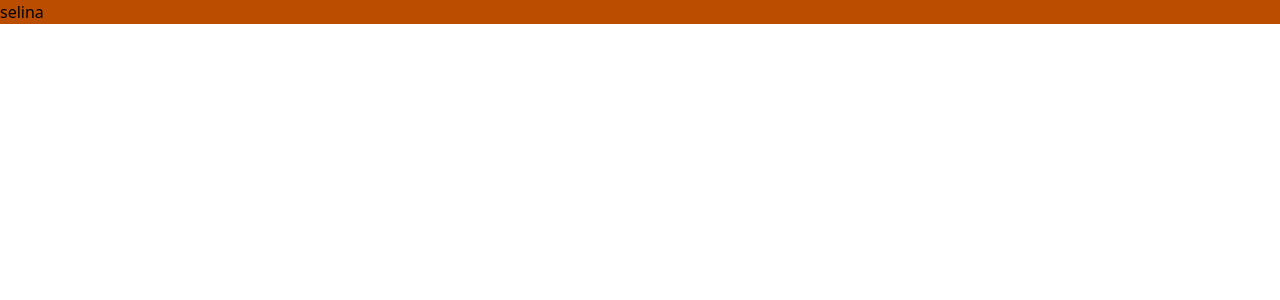
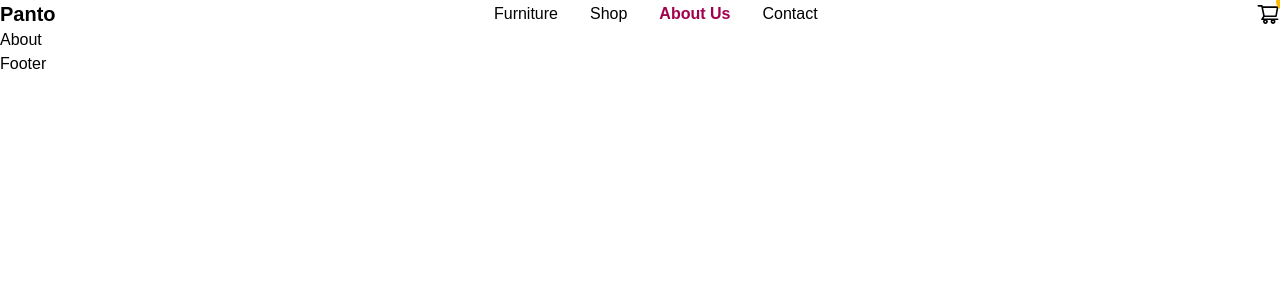
Before and after one commit to selina-islam/Panto-Furniture-Landing-Page, a React (Vite) app: page /about in a window 1280 px wide. Shown: the top 300 px of the page. Built offline with nearby package versions, Linux system fonts and the light colour scheme.

Commit message:
navbar is now ready to view

```diff
--- a/package.json
+++ b/package.json
@@ -13,6 +13,8 @@
     "@tailwindcss/vite": "^4.0.15",
     "react": "^19.0.0",
     "react-dom": "^19.0.0",
+    "react-icons": "^5.5.0",
+    "react-router-dom": "^7.4.0",
     "tailwindcss": "^4.0.15"
   },
   "devDependencies": {
--- a/src/App.jsx
+++ b/src/App.jsx
@@ -1,14 +1,29 @@
 
+import { BrowserRouter, Route, Routes } from 'react-router-dom';
 import './App.css'
-
+import Navbar from './components/Navbar';
+import Home from './pages/Home/Home';
+import Contact from './pages/Contact/Contact';
+import Shop from './pages/Shop/Shop';
+import About from './pages/About/About';
+import Footer from './components/Footer';
 function App() {
 
   return (
     <>
-
-    <h1 className='bg-amber-700'>selina</h1>
+      <BrowserRouter>
+        <Navbar />
+        <Routes>
+          <Route path="/" element={<Home />} />
+          <Route path="/about" element={<About />} />
+          <Route path="/contact" element={<Contact />} />
+          <Route path="/shop" element={<Shop />} />
+          <Route />
+        </Routes>
+        <Footer />
+      </BrowserRouter>
     </>
-  )
+  );
 }
 
 export default App
--- /dev/null
+++ b/src/components/Footer.jsx
@@ -0,0 +1,9 @@
+import React from 'react'
+
+function Footer() {
+  return (
+    <div>Footer</div>
+  )
+}
+
+export default Footer
--- /dev/null
+++ b/src/components/Navbar.jsx
@@ -0,0 +1,91 @@
+import React, { useState } from "react";
+import { NavLink } from "react-router-dom";
+import { AiOutlineShoppingCart } from "react-icons/ai";
+import { FaBars } from "react-icons/fa6";
+import { RxCross2 } from "react-icons/rx";
+
+// Define an array of nav items
+const NavItems = [
+  { path: "/", label: "Furniture" },
+  { path: "/shop", label: "Shop" },
+  { path: "/about", label: "About Us" },
+  { path: "/contact", label: "Contact" },
+];
+
+// Reusable NavItems component
+const NavItemsList = ({ toggleMenu }) => {
+  return (
+    <ul className="flex md:flex-row flex-col md:space-x-8 gap-8">
+      {NavItems.map((item, index) => (
+        <li key={index} onClick={toggleMenu}>
+          <NavLink
+            to={item.path}
+            className={({ isActive }) =>
+              isActive ? "text-pink-800 font-bold" : "hover:text-purple-800"
+            }
+          >
+            {item.label}
+          </NavLink>
+        </li>
+      ))}
+    </ul>
+  );
+};
+
+function Navbar() {
+  const [isOpen, setIsOpen] = useState(false);
+  const toggleMenu = () => {
+    setIsOpen((prev) => !prev);
+  };
+
+  return (
+    <header className="container mx-auto py-8 px-8">
+      <nav className="max-w-screen-2xl container mx-auto space-y-8 flex justify-between items-center w-full">
+        {/* Logo */}
+        <NavLink to="/" className="text-xl font-bold">
+          Panto
+        </NavLink>
+
+        {/* Desktop Nav */}
+        <div className="hidden md:flex">
+          <NavItemsList />
+        </div>
+
+        {/* Mobile Menu Toggle */}
+        <div className="md:hidden text-2xl cursor-pointer" onClick={toggleMenu}>
+          {!isOpen && <FaBars />}
+        </div>
+
+        {/* Mobile Menu */}
+
+        {isOpen && (
+          <div className="absolute top-0 left-0 w-full h-screen bg-transparent opacity-80 flex flex-col items-center justify-center ">
+            <NavLink
+              to="/"
+              className="text-xl font-bold absolute top-0 left-0  cursor-pointer"
+            >
+              Panto
+            </NavLink>
+            <div
+              className="absolute top-0 right-0 text-3xl cursor-pointer"
+              onClick={toggleMenu}
+            >
+              <RxCross2 />
+            </div>
+            <NavItemsList toggleMenu={toggleMenu} />
+          </div>
+        )}
+
+        {/* Shopping Cart Icon */}
+        <div className=" hidden md:block relative">
+          <AiOutlineShoppingCart className="text-2xl" />
+          <span className="absolute -top-2 -right-3 bg-amber-400 rounded-full text-white h-4 w-4 flex items-center justify-center">
+            9
+          </span>
+        </div>
+      </nav>
+    </header>
+  );
+}
+
+export default Navbar;
--- a/src/index.css
+++ b/src/index.css
@@ -1,5 +1,22 @@
 @import "tailwindcss";
-*{
-        margin: 0;
-        padding: 0;
+@import url('https://fonts.googleapis.com/css2?family=Gentium+Plus:ital,wght@0,400;0,700;1,400;1,700&family=Lexend:wght@100..900&family=Montserrat:ital,wght@0,100..900;1,100..900&family=Poppins:ital,wght@0,100;0,200;0,300;0,400;0,500;0,600;0,700;0,800;0,900;1,100;1,200;1,300;1,400;1,500;1,600;1,700;1,800;1,900&family=Roboto:ital,wght@0,100;0,300;0,400;0,500;0,700;0,900;1,100;1,300;1,400;1,500;1,700;1,900&family=Work+Sans:ital,wght@0,100..900;1,100..900&display=swap');
+
+* {
+  margin: 0;
+  padding: 0;
 }
+
+/* @theme {
+  --color-midnight: #121063;
+  --color-tahiti: #3ab7bf;
+  --color-bermuda: #78dcca;
+} */
+@theme {
+  --color-primary: #e5411;
+  --color-secondary: #78dcca;
+  --color-secondary-bg: #f7f7f7;
+  --font-poppins: "Lexend", sans-serif;
+}
+body{
+@apply font-poppins
+}
--- /dev/null
+++ b/src/pages/About/About.jsx
@@ -0,0 +1,9 @@
+import React from 'react'
+
+function About() {
+  return (
+    <div>About</div>
+  )
+}
+
+export default About
--- /dev/null
+++ b/src/pages/Contact/Contact.jsx
@@ -0,0 +1,9 @@
+import React from 'react'
+
+function Contact() {
+  return (
+    <div>Contact</div>
+  )
+}
+
+export default Contact
--- /dev/null
+++ b/src/pages/Home/Home.jsx
@@ -0,0 +1,9 @@
+import React from 'react'
+
+function Home() {
+  return (
+    <div>Home</div>
+  )
+}
+
+export default Home
--- /dev/null
+++ b/src/pages/Shop/Shop.jsx
@@ -0,0 +1,9 @@
+import React from 'react'
+
+function Shop() {
+  return (
+    <div>Shop</div>
+  )
+}
+
+export default Shop
```
Also changed, not shown: public/hero-cover.png (added), 1 other file (tests, documents, lock files or other folders).
